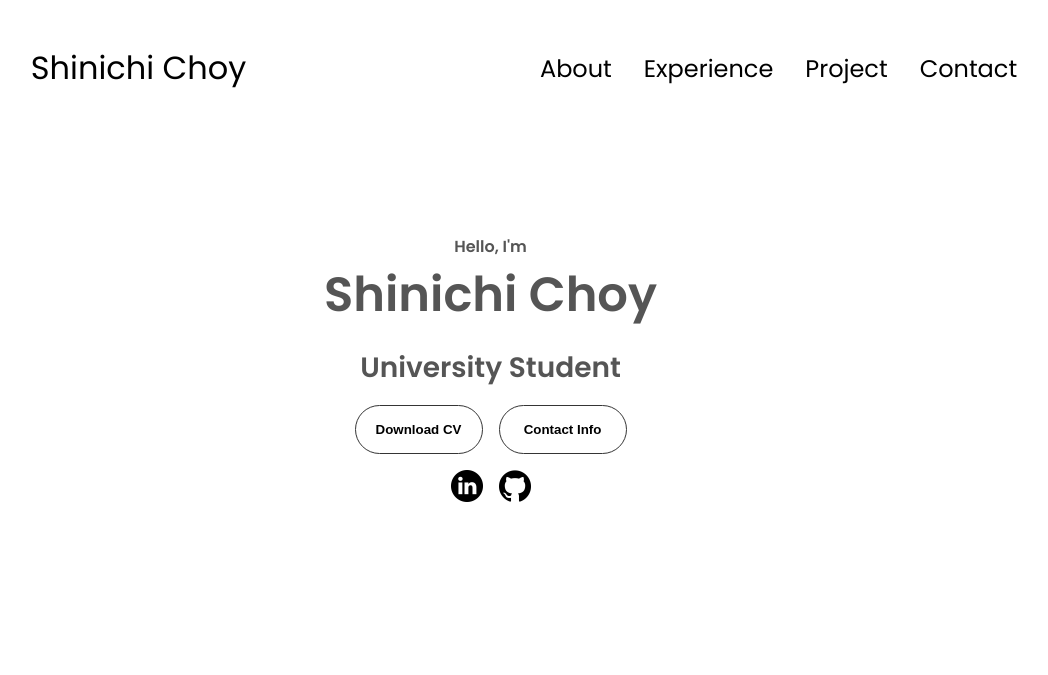
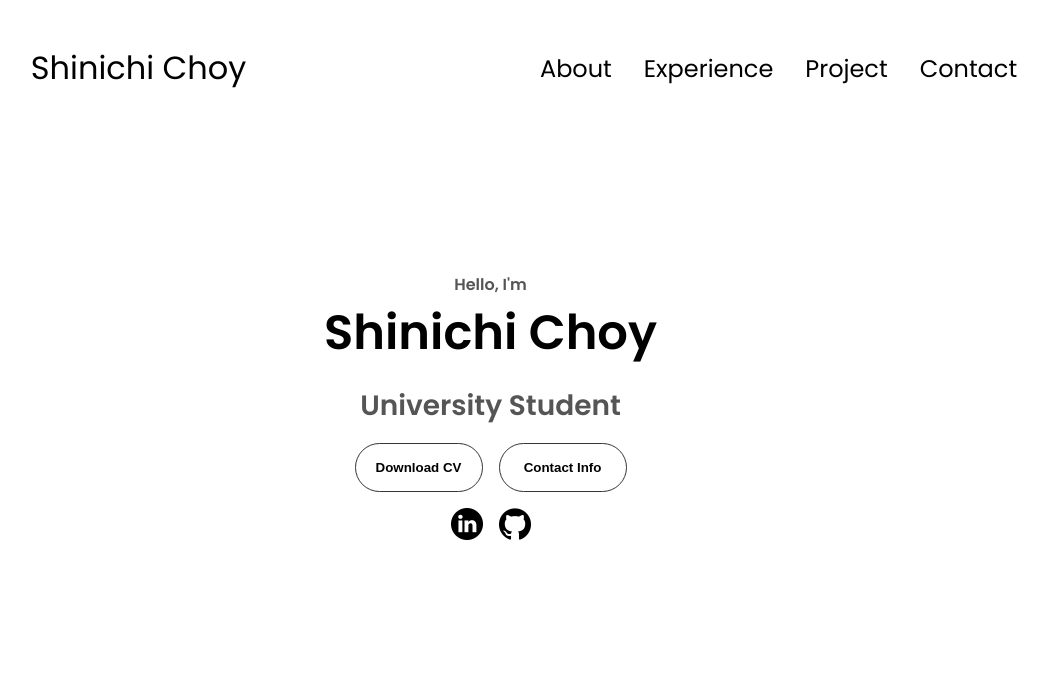
Before and after one commit to gabriel-55/gabriel-55.github.io, a plain HTML site: page index.html in a window 1280 px wide. Shown: the whole page, without its empty margins (116-1164 px from the left). Drawn offline with Linux system fonts and the light colour scheme.

Commit message:
Fixed nheight problems

```diff
--- a/index.html
+++ b/index.html
@@ -39,7 +39,7 @@
         <div class="section__pic-container">
             <div class="section__text">
                 <p class="section__text__p1">Hello, I'm</p>
-                <p class="title">Shinichi Choy</p>
+                <h1 class="title">Shinichi Choy</h1>
                 <p class="section__text__p2">University Student</p>
                 <div class="btn-container">
                     <button
--- a/style.css
+++ b/style.css
@@ -164,7 +164,7 @@ section {
     display: flex;
     justify-content: center;
     gap: 5rem;
-    height: 0;
+    height: 80vh;
 }
 
 .section__pic-container {
@@ -175,7 +175,7 @@ section {
 }
 
 .section__text {
-    align-self: center;
+    /* align-self: center; */
     text-align: center;
 }
 
```
